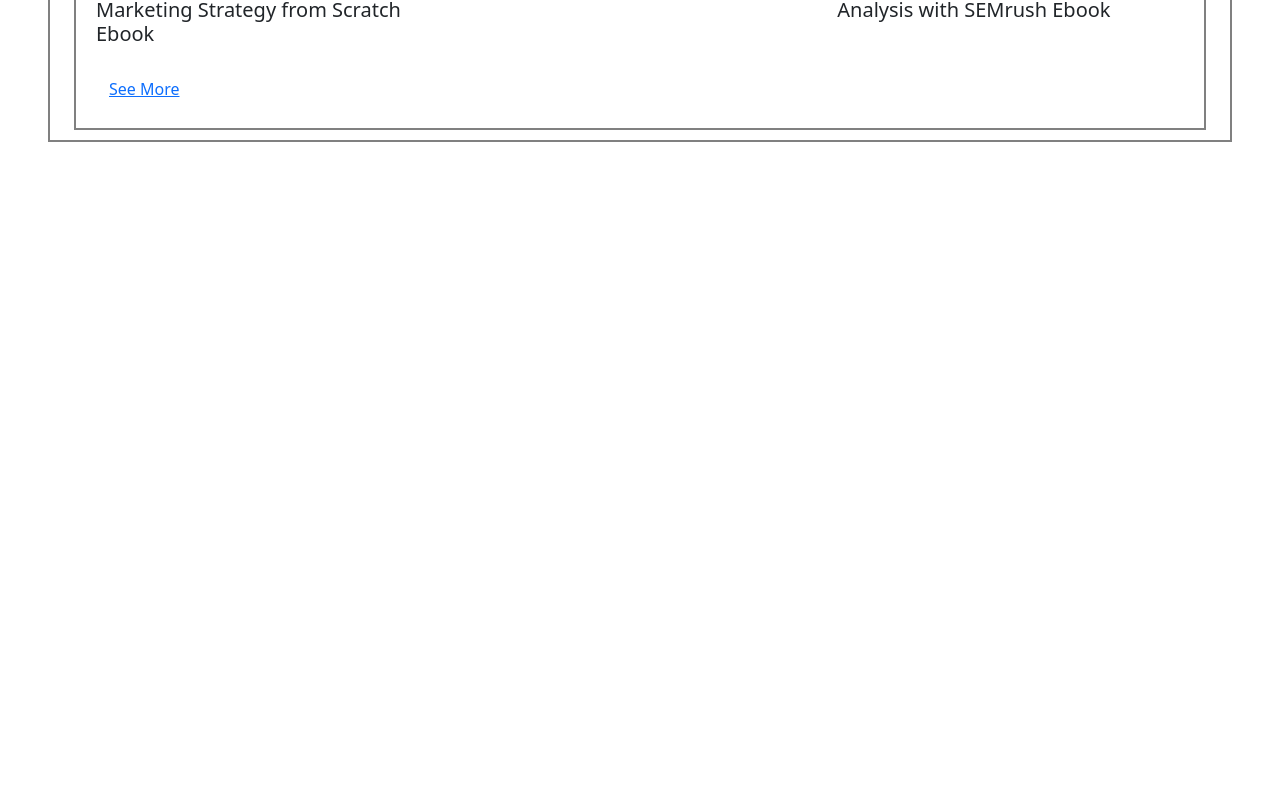
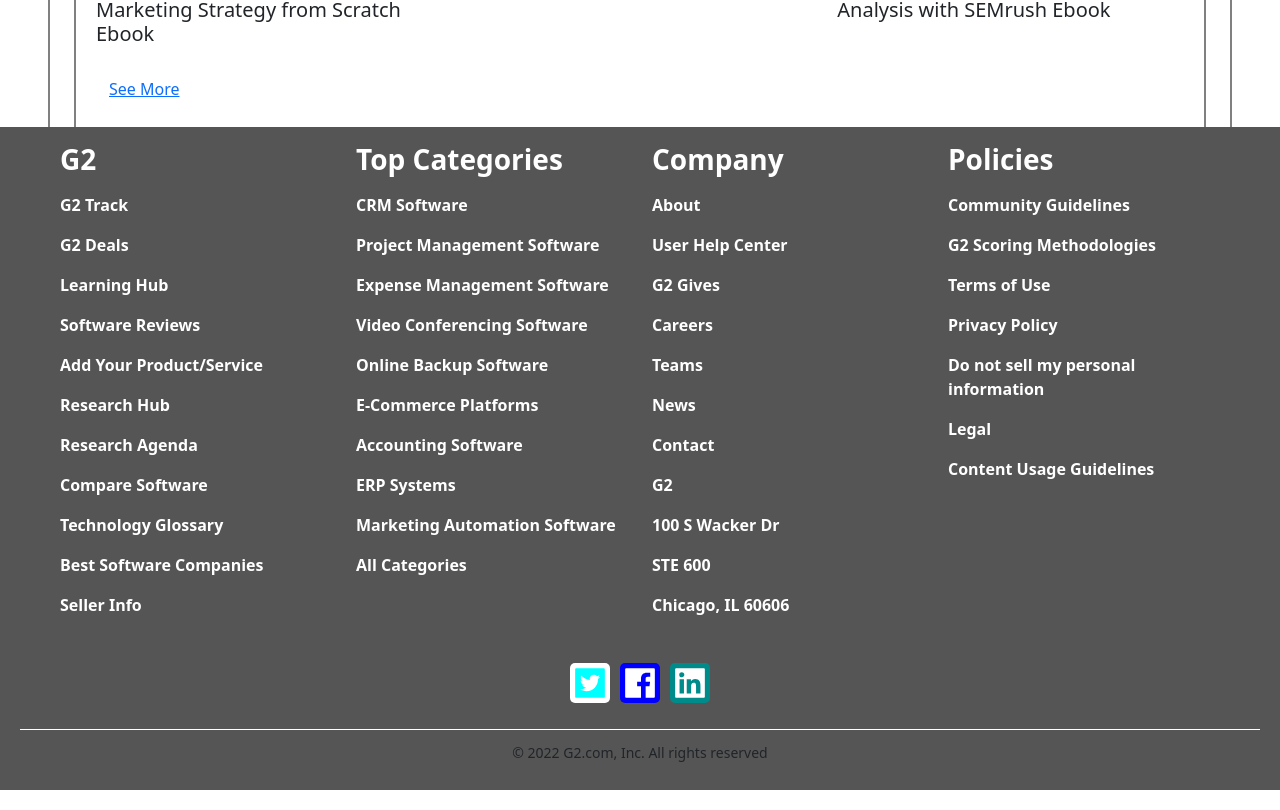
Before and after one commit to Shuvoghosh7/personal_website, a React (Create React App) app: page / in a window 1280 px wide. Shown: the part 1905-2715 px from the top of the page. Before the commit the page ends 2047 px from the top, so only its background shows below. Built offline with nearby package versions, Linux system fonts and the light colour scheme.

Commit message:
Add footer section

```diff
--- a/src/App.js
+++ b/src/App.js
@@ -3,14 +3,15 @@
 import Header from './Share/Header';
 import { Route, Routes } from 'react-router-dom';
 import Home from './component/Home/Home';
+import Footer from './Share/Footer/Footer';
 function App() {
   return (
     <div>
       <Header />
       <Routes>
-        <Route path='/' element={<Home/>}/>
+        <Route path='/' element={<Home />} />
       </Routes>
-
+      <Footer />
     </div>
   );
 }
--- /dev/null
+++ b/src/Share/Footer/Footer.css
@@ -0,0 +1,38 @@
+.footer{
+    background-color: #555;
+   margin-top: -15px;
+}
+.footer-content p,h3{
+   color: white;
+   font-weight: bold;
+}
+.footer-icon{
+    font-size: 40px;
+    text-align: center;
+}
+.twiter{
+    background-color: white;
+    color: aqua;
+    padding: 1px;
+    border-radius: 5px;
+    margin-right: 10px;
+}
+.facebook{
+    background-color:blue;
+    color:white;
+    padding: 1px;
+    border-radius: 5px;
+    margin-right: 10px;
+}
+.linkedin{
+    background-color:darkcyan;
+    color:white;
+    padding: 1px;
+    border-radius: 5px;
+}
+.copy_Right{
+    text-align: center;
+    border-top: 1px solid white;
+    margin: 20px;
+    padding: 10px;
+}
--- /dev/null
+++ b/src/Share/Footer/Footer.js
@@ -0,0 +1,77 @@
+import React from 'react';
+import './Footer.css'
+import { AiFillFacebook } from 'react-icons/ai';
+import { AiFillTwitterSquare } from 'react-icons/ai';
+import { AiFillLinkedin } from 'react-icons/ai';
+const Footer = () => {
+    return (
+        <div className='footer'>
+            <div className='mx-5 py-3 row'>
+                <div className='footer-content col-lg-3'>
+                    <h3 className='mb-3'>G2</h3>
+                    <p>G2 Track</p>
+                    <p>G2 Deals</p>
+                    <p>Learning Hub</p>
+                    <p>Software Reviews</p>
+                    <p>Add Your Product/Service</p>
+                    <p>Research Hub</p>
+                    <p>Research Agenda</p>
+                    <p>Compare Software</p>
+                    <p>Technology Glossary</p>
+                    <p>Best Software Companies</p>
+                    <p>Seller Info</p>
+                </div>
+                <div className='footer-content col-lg-3'>
+                    <h3 className='mb-3'>Top Categories</h3>
+                    <p>CRM Software</p>
+                    <p>Project Management Software</p>
+                    <p>Expense Management Software</p>
+                    <p>Video Conferencing Software</p>
+                    <p>Online Backup Software</p>
+                    <p>E-Commerce Platforms</p>
+                    <p>Accounting Software</p>
+                    <p>ERP Systems</p>
+                    <p>Marketing Automation Software</p>
+                    <p>All Categories</p>
+                </div>
+                <div className='footer-content col-lg-3'>
+                    <h3 className='mb-3'> Company</h3>
+                    <p>About</p>
+                    <p>User Help Center</p>
+                    <p>G2 Gives</p>
+                    <p>Careers</p>
+                    <p>Teams</p>
+                    <p>News</p>
+                    <p>Contact</p>
+                    <p>G2</p>
+                    <p>100 S Wacker Dr</p>
+                    <p>STE 600</p>
+                    <p>Chicago, IL 60606</p>
+
+                </div>
+                <div className='footer-content col-lg-3'>
+                    <h3 className='mb-3'>Policies</h3>
+                    <p>Community Guidelines</p>
+                    <p>G2 Scoring Methodologies</p>
+                    <p>Terms of Use</p>
+                    <p>Privacy Policy</p>
+                    <p>Do not sell my personal information</p>
+                    <p>Legal</p>
+                    <p>Content Usage Guidelines</p>
+                </div>
+            </div>
+
+            <div className='footer-icon'>
+                <AiFillTwitterSquare className='twiter' />
+                <AiFillFacebook className='facebook' />
+                <AiFillLinkedin className='linkedin' />
+            </div>
+            <div className='copy_Right'>
+                <p><small>&copy; 2022 G2.com, Inc. All rights reserved</small></p>
+            </div>
+
+        </div>
+    );
+};
+
+export default Footer;
--- a/src/Share/Header.js
+++ b/src/Share/Header.js
@@ -34,9 +34,8 @@
                             </NavDropdown>
                         </Nav>
                         <Nav>
-                            <Nav.Link href="#deets">More deets</Nav.Link>
                             <Nav.Link eventKey={2} href="#memes">
-                                Dank memes
+                            <button type="button" class="btn btn-outline-success">Join or Sing in</button>
                             </Nav.Link>
                         </Nav>
                     </Navbar.Collapse>
--- a/src/component/SemrushPricing/SemrushPricing.js
+++ b/src/component/SemrushPricing/SemrushPricing.js
@@ -7,7 +7,7 @@
             <div className='row'>
                 <div className='Semrush_Pricing col-lg-9 col-md-9'>
                     <h4 className='ms-4'>Semrush Pricing</h4>
-                    <div className='d-lg-flex d-md-flex justify-content-between gap-3 mx-4'>
+                    <div className='d-lg-flex  justify-content-between gap-3 mx-4'>
                         <div className='card mb-3'>
                             <h3 className='card-title'>Free</h3>
                             <h3 className='price'><span>$</span>0</h3>
```
